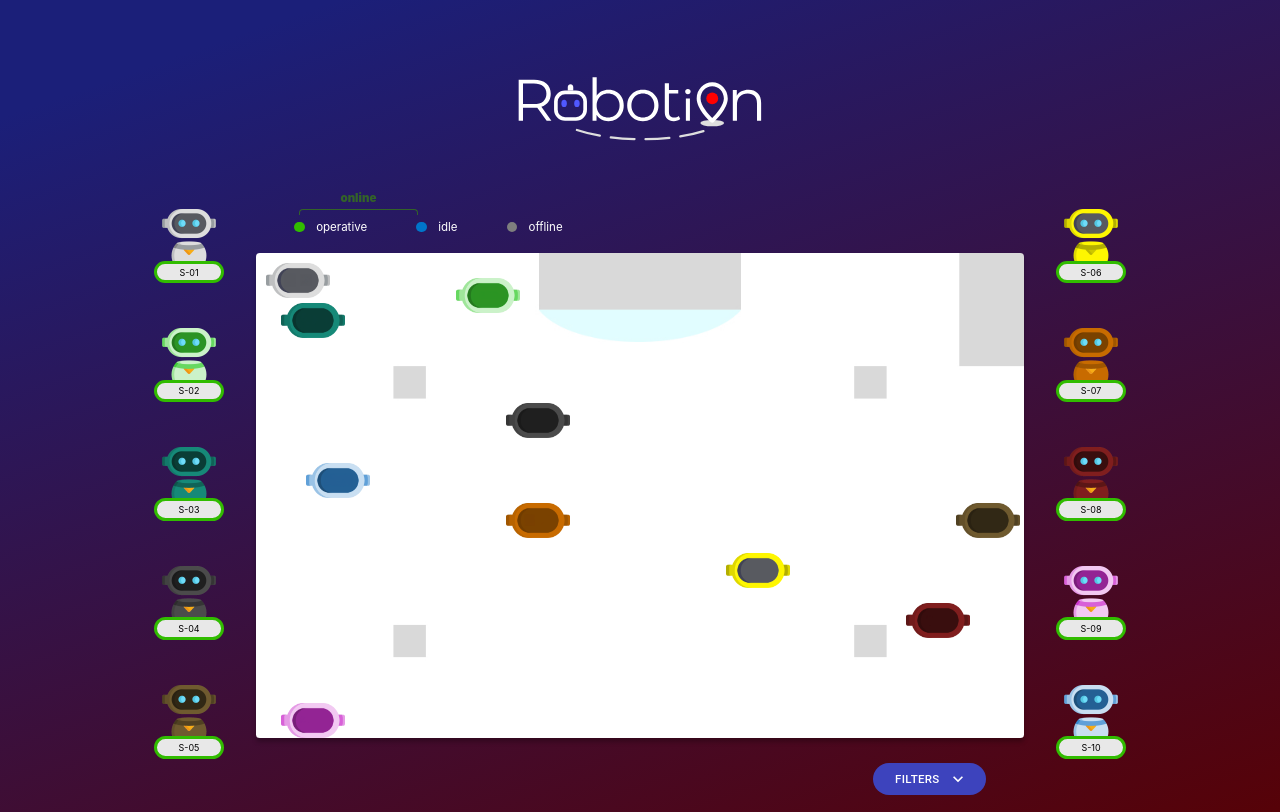
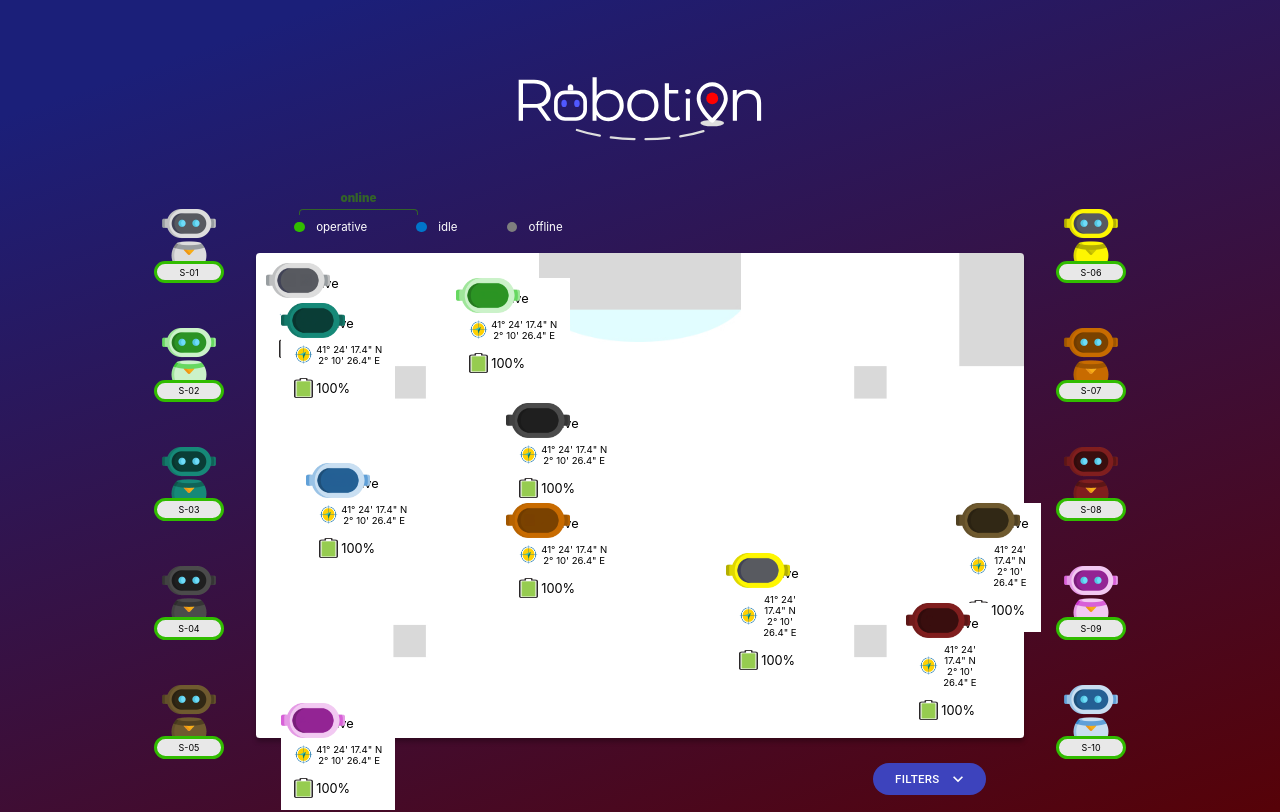
Before and after one commit to JTorty/FQI-Robotion, a React (Create React App) app in the folder frontend/: page / in a window 1280 px wide. Shown: the top 812 px of the page. Built offline with nearby package versions, Linux system fonts and the light colour scheme.

Commit message:
Inserimento popup robot in mappa

```diff
--- a/frontend/src/components/popup.jsx
+++ b/frontend/src/components/popup.jsx
@@ -1,4 +1,7 @@
 import './style/popup.css';
+import Stack from '@mui/material/Stack';
+import compassImg from "../assets/icons/compass.png";
+import batteryImg from "../assets/icons/battery-full.png";
 
 function Popup(props) {
     let accent = "#fff";
@@ -27,9 +30,26 @@
 
     return (
         <div className={`popup popup_${props.position}`}
-             style={{display: props.isVisible ? 'flex' : 'none', borderColor: accent}}>
-            <div className="model" style={{backgroundColor: accent}}><span>{props.model}</span></div>
-            <div className="popup_body"></div>
+            style={{ display: props.isVisible ? 'flex' : 'none', borderColor: accent }}>
+            <div className="model" style={{ backgroundColor: accent }}><span>{props.model}</span></div>
+            <Stack className="popup_body" direction="column" spacing="1vw">
+                <div className="status popup_element">
+                    <div className="icon_status"></div>
+                    <span>operative</span>
+                </div>
+                <div className="position popup_element">
+                    <img className="icon_position" src={compassImg} alt="compass icon"></img>
+                    <div className="position_coordinates">
+                        <span>41° 24' 17.4" N</span>
+                        <span>2° 10' 26.4" E</span>
+                    </div>
+                </div>
+                <div className="battery popup_element">
+                    <img className="icon_battery" src={batteryImg} alt="battery icon"></img>
+                    <span>100%</span>
+                </div>
+            </Stack>
+
         </div>
     );
 }
--- a/frontend/src/components/robotMap.jsx
+++ b/frontend/src/components/robotMap.jsx
@@ -1,4 +1,7 @@
 import './style/robotMap.css';
+import Stack from '@mui/material/Stack';
+import compassImg from "../assets/icons/compass.png";
+import batteryImg from "../assets/icons/battery-full.png";
 import whiteAvatar from '../assets/avatars/map/white_robot.png';
 import blackAvatar from '../assets/avatars/map/black_robot.png';
 import blueAvatar from '../assets/avatars/map/blue_robot.png';
@@ -36,15 +39,32 @@
   const vwTot = Math.max(document.documentElement.clientWidth || 0, window.innerWidth || 0);
 
   return (
-    <div style={{display: props.isVisible ? 'block' : 'none'}}>
+    <div style={{ display: props.isVisible ? 'flex' : 'none', position: 'absolute', zIndex: 95, margin: `${props.position.latitude.pixels / vwTot * 100}vw  ${props.position.longitude.pixels / vwTot * 100}vw`}}>
       <img
         src={avatar}
         alt={`${props.color} avatar`}
         className="robot-map"
-        style={{margin: `${props.position.latitude.pixels / vwTot * 100}vw  ${props.position.longitude.pixels / vwTot * 100}vw`}}
-    />
+        style={{ }}
+      />
+      <Stack className="popup_body" direction="column" spacing="1vw">
+        <div className="status popup_element">
+          <div className="icon_status"></div>
+          <span>operative</span>
+        </div>
+        <div className="position popup_element">
+          <img className="icon_position" src={compassImg} alt="compass icon"></img>
+          <div className="position_coordinates">
+            <span>41° 24' 17.4" N</span>
+            <span>2° 10' 26.4" E</span>
+          </div>
+        </div>
+        <div className="battery popup_element">
+          <img className="icon_battery" src={batteryImg} alt="battery icon"></img>
+          <span>100%</span>
+        </div>
+      </Stack>
     </div>
-);
+  );
 }
 
 export default RobotMap;
--- a/frontend/src/components/style/popup.css
+++ b/frontend/src/components/style/popup.css
@@ -49,7 +49,32 @@
 }
 
 .popup_body {
+    padding: 1vw;
     background: #fff;
-    width: 100%;
+    width: auto;
     height: 75%;
+    font-size: 1vw;
+    color: #000;
 }
+
+.popup_element {
+    display: flex;
+    gap: 0.25vw;
+    align-items: center;
+}
+
+.position_coordinates {
+    display: flex;
+    flex-direction: column;
+    font-size: 0.75vw;
+}
+
+img.icon_position {
+    width: 1.5vw;
+    height: 1.5vw;
+}
+
+img.icon_battery {
+    width: 1.5vw;
+    height: 1.5vw;
+}
```
